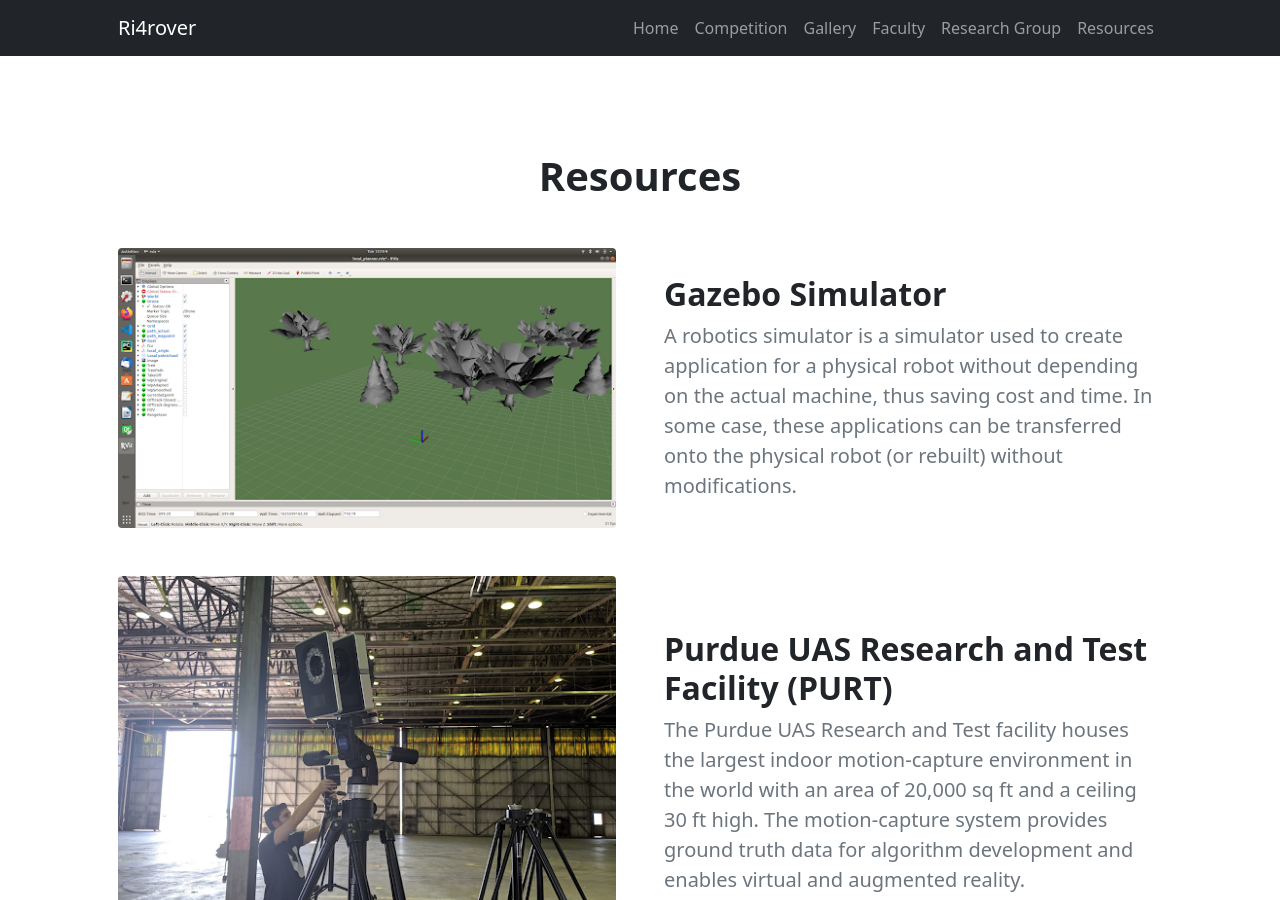
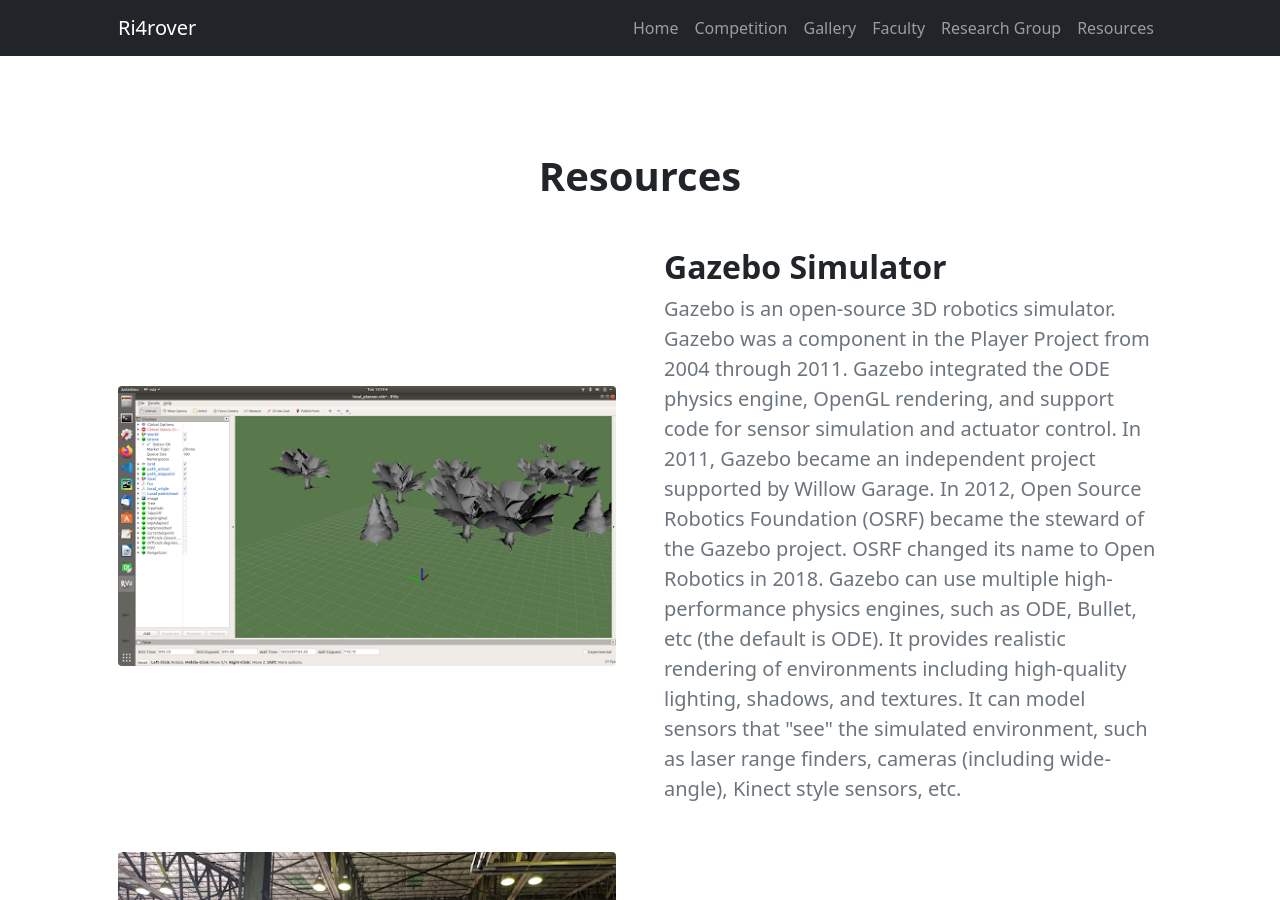
Before and after one commit to OliverQiang/Ri4rover, a Jekyll site: the page built from _pages/resources.html, in a window 1280 px wide and 900 px high. Built offline with Jekyll 4.4.1, drawn with Linux system fonts in a browser that asks for light colours.

Commit message:
Update resources.html

```diff
--- a/_pages/resources.html
+++ b/_pages/resources.html
@@ -16,7 +16,7 @@ title: Ri4rover
             <div class="col-lg-6"><img class="img-fluid rounded mb-5 mb-lg-0" src="assets/gallery/a.Gazebo.png" alt="..." /></div>
             <div class="col-lg-6">
                 <h2 class="fw-bolder">Gazebo Simulator</h2>
-                <p class="lead fw-normal text-muted mb-0">A robotics simulator is a simulator used to create application for a physical robot without depending on the actual machine, thus saving cost and time. In some case, these applications can be transferred onto the physical robot (or rebuilt) without modifications.</p>
+                <p class="lead fw-normal text-muted mb-0">Gazebo is an open-source 3D robotics simulator. Gazebo was a component in the Player Project from 2004 through 2011. Gazebo integrated the ODE physics engine, OpenGL rendering, and support code for sensor simulation and actuator control. In 2011, Gazebo became an independent project supported by Willow Garage. In 2012, Open Source Robotics Foundation (OSRF) became the steward of the Gazebo project. OSRF changed its name to Open Robotics in 2018. Gazebo can use multiple high-performance physics engines, such as ODE, Bullet, etc (the default is ODE). It provides realistic rendering of environments including high-quality lighting, shadows, and textures. It can model sensors that "see" the simulated environment, such as laser range finders, cameras (including wide-angle), Kinect style sensors, etc.</p>
             </div>
         </div>
     </div>
```
